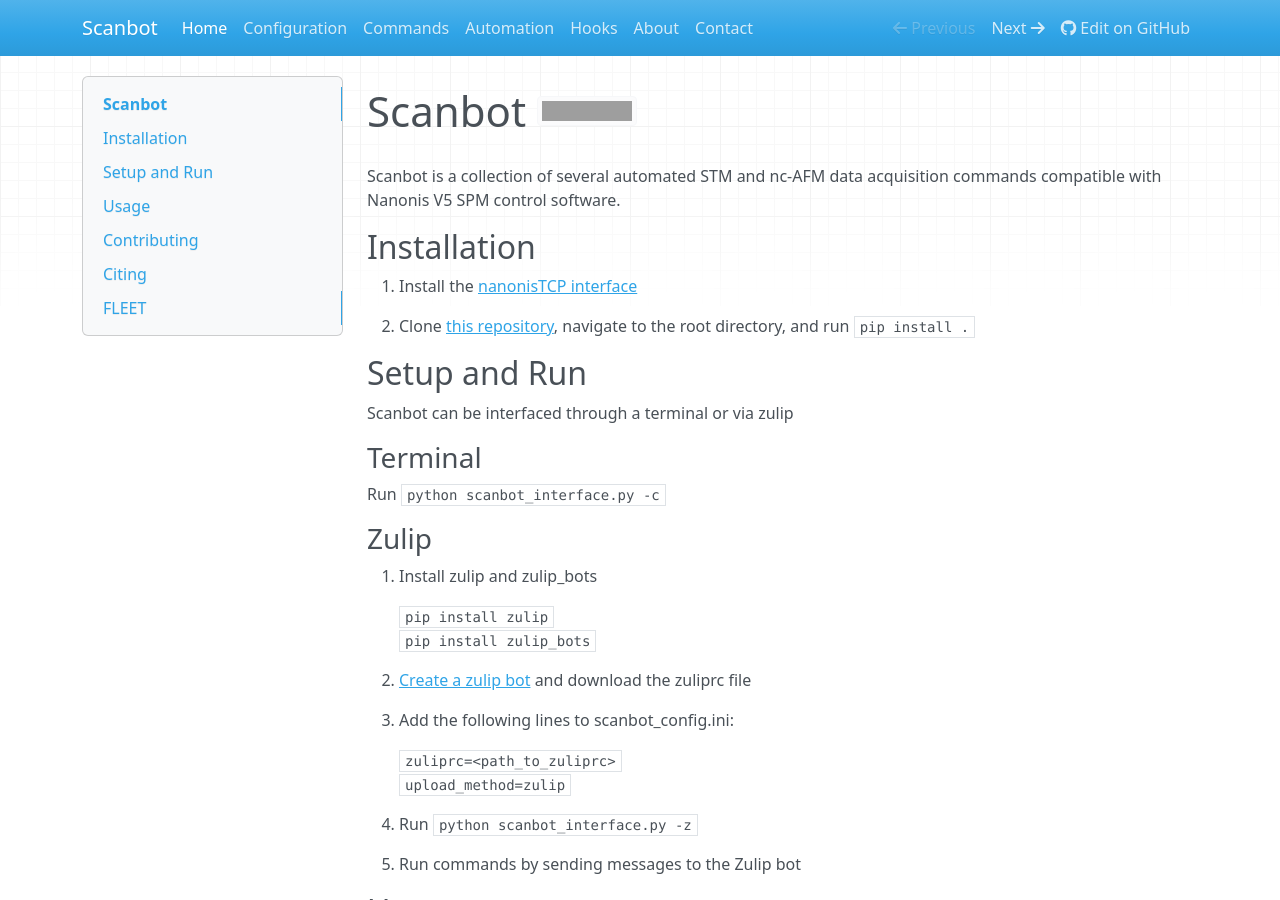
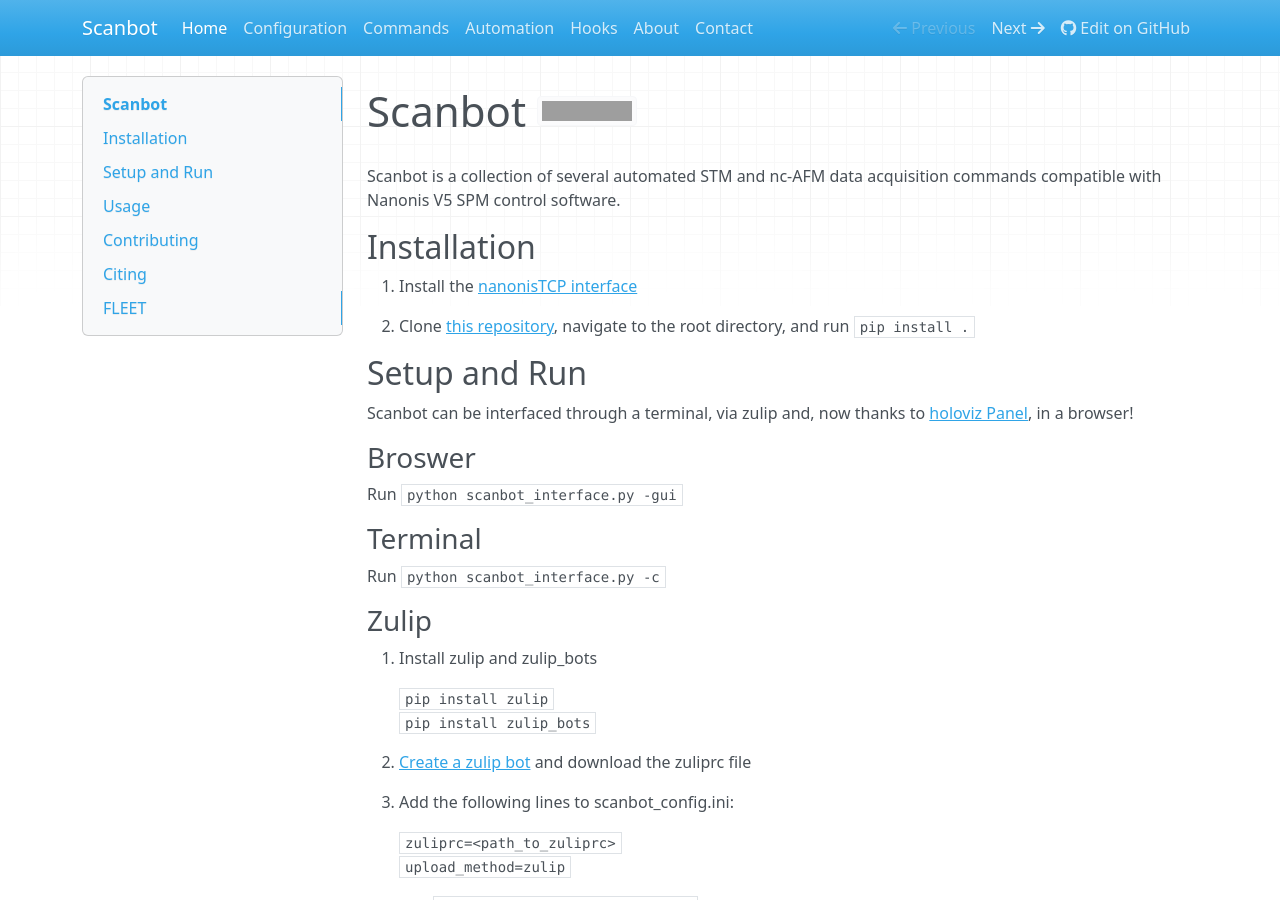
Before and after one commit to New-Horizons-SPM/scanbot, an MkDocs documentation site: the page built from docs/index.md, in a window 1280 px wide and 900 px high. Built offline with MkDocs 1.6.1, drawn with Linux system fonts in a browser that asks for light colours; nearby versions of some CDN libraries; grey boxes are pictures that could not be loaded.

Commit message:
Update index.md
Instruction to run Scanbot using -gui

````diff
--- a/docs/index.md
+++ b/docs/index.md
@@ -9,7 +9,10 @@
 2. Clone [this repository](https://github.com/New-Horizons-SPM/scanbot), navigate to the root directory, and run ```pip install .```
 
 ## Setup and Run
-Scanbot can be interfaced through a terminal or via zulip
+Scanbot can be interfaced through a terminal, via zulip and, now thanks to [holoviz Panel](https://panel.holoviz.org/), in a browser!
+
+### Broswer
+Run ```python scanbot_interface.py -gui```
 
 ### Terminal
 Run ```python scanbot_interface.py -c```
````
